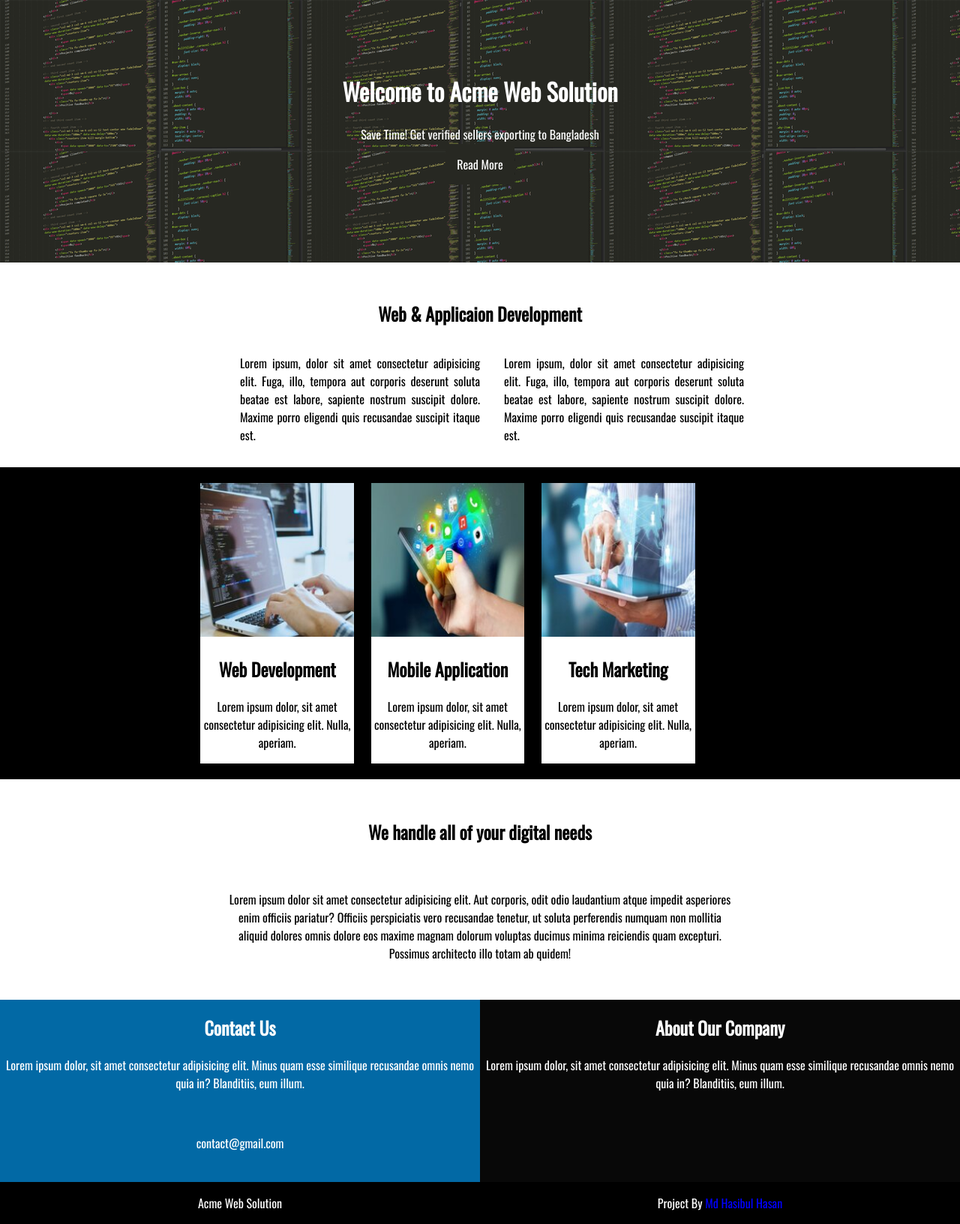
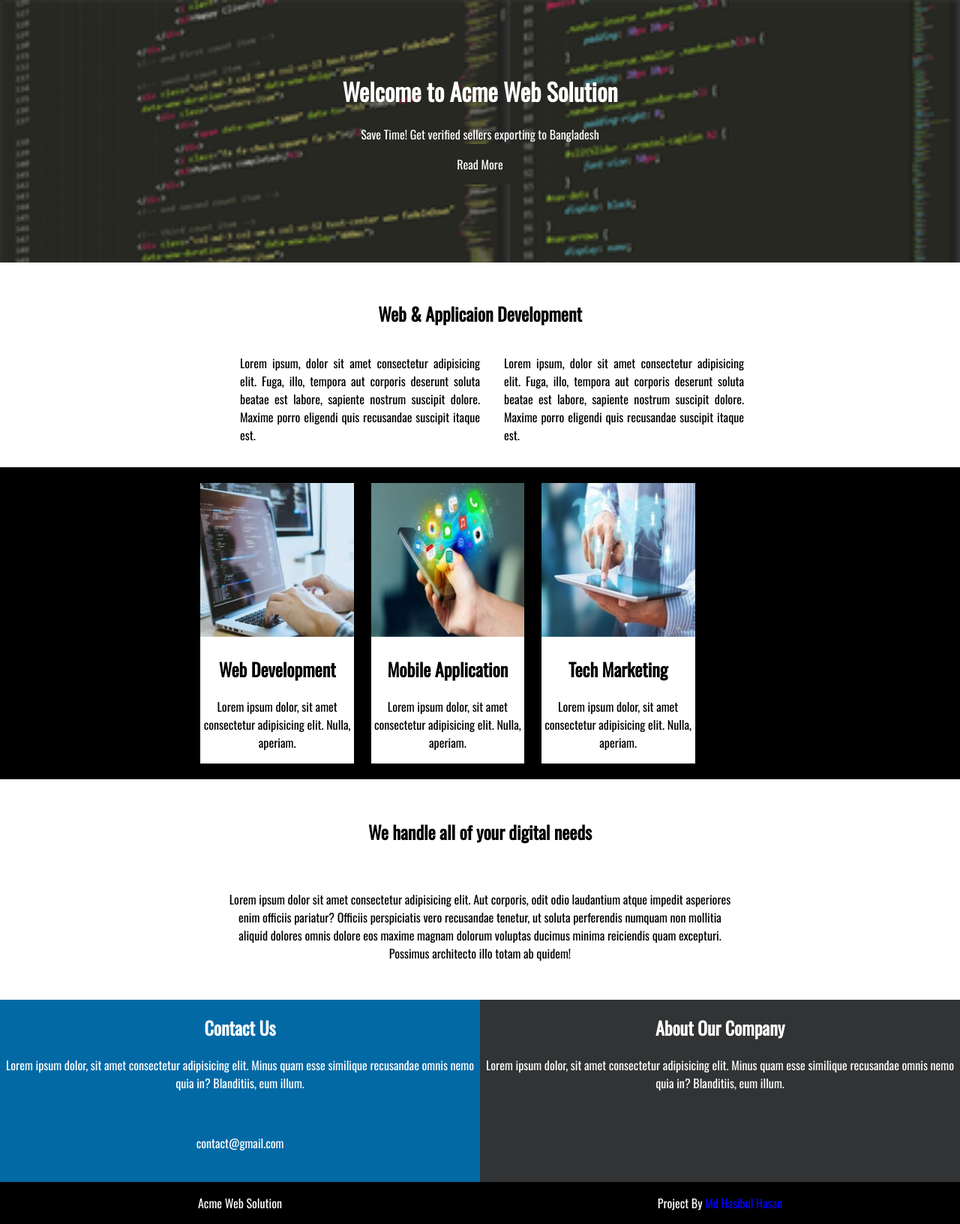
Before and after one commit to Hasibul677/Project-1, a plain HTML site: page index.html in a window 1280 px wide. Shown: the whole page at 75% size. Drawn offline with nearby package versions, Linux system fonts and the light colour scheme.

Commit message:
update project

```diff
--- a/style.css
+++ b/style.css
@@ -5,6 +5,8 @@ body{
 header{
     background-image:url(./images/head.png);
     text-align: center;
+    background-repeat: no-repeat;
+    background-size: 100%;
     width: 100%;
     height: 350px;
     margin-bottom: 50px;
@@ -83,7 +85,7 @@ header{
     text-align: center;
 }
 .about{
-    background-color: #080808;
+    background-color: #313334;
     color: white;
     text-align: center;
 }
```
